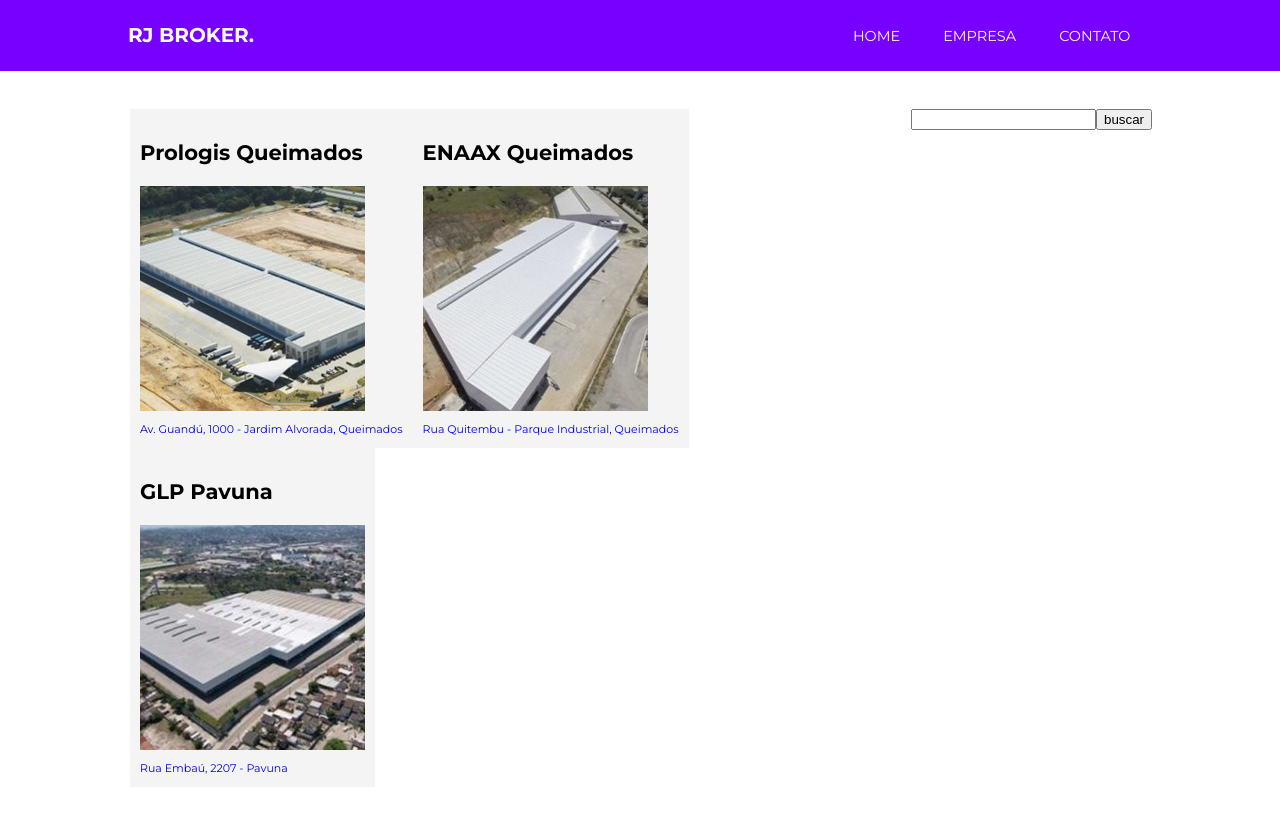
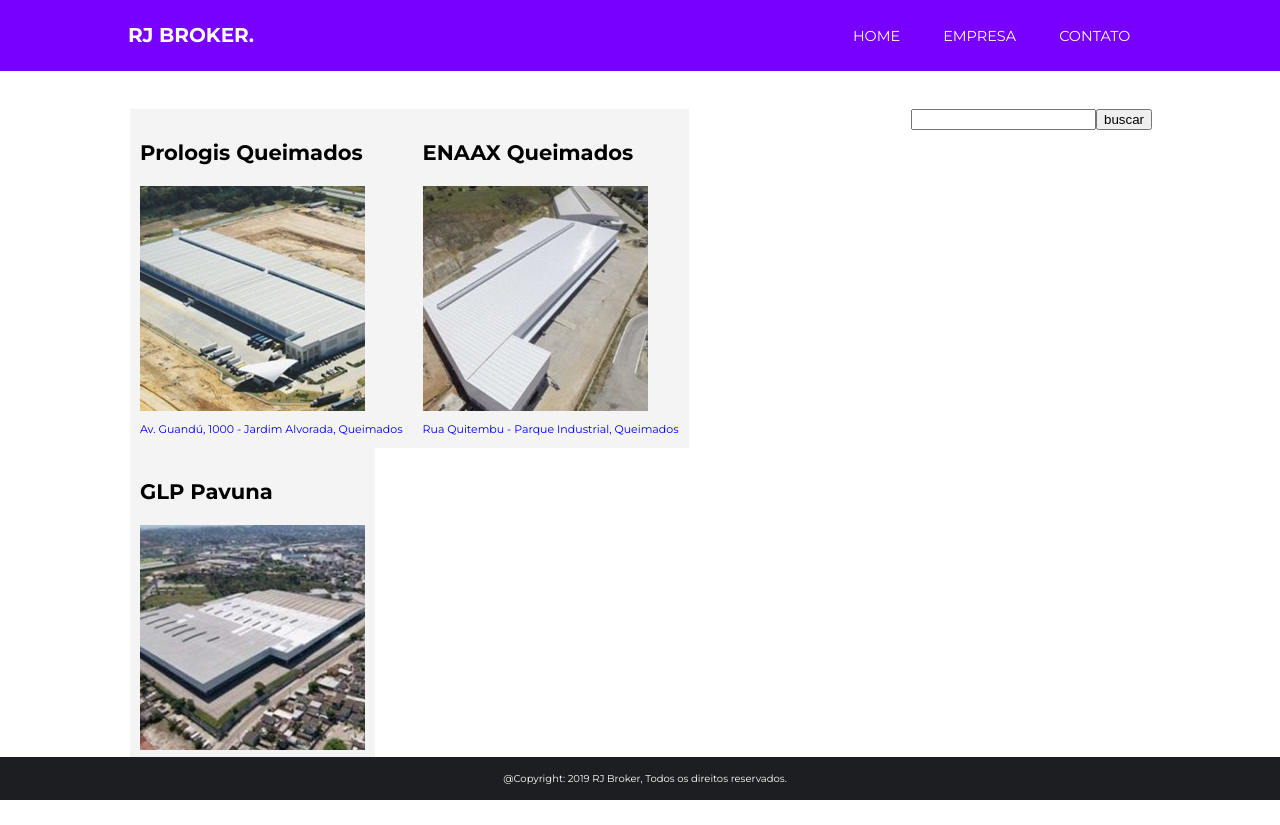
Before and after one commit to Leofariasrj25/rj-broker, an Angular app: page / in a window 1280 px wide. Built offline with nearby package versions, Linux system fonts and the light colour scheme.

Commit message:
alpha 1.0

```diff
--- a/src/app/app.component.html
+++ b/src/app/app.component.html
@@ -7,3 +7,6 @@
 <section>
   <router-outlet></router-outlet>
 </section>
+
+<app-footer>
+</app-footer>
--- a/src/app/app.module.ts
+++ b/src/app/app.module.ts
@@ -14,6 +14,8 @@
 import { ItemListaPropiedadesComponent } from './components/item-lista-propiedades/item-lista-propiedades.component';
 import { TestCaseComponent } from './components/test-case/test-case.component';
 import { SafePipe } from './pipes/safe.pipe';
+import { DescFormatterPipe } from './pipes/desc-formatter.pipe';
+import { FooterComponent } from './components/footer/footer.component';
 
 @NgModule({
   declarations: [
@@ -28,6 +30,8 @@
     ItemListaPropiedadesComponent,
     TestCaseComponent,
     SafePipe,
+    DescFormatterPipe,
+    FooterComponent,
   ],
   imports: [
     BrowserModule,
--- /dev/null
+++ b/src/app/components/footer/footer.component.html
@@ -0,0 +1,6 @@
+  <!-- Site footer -->
+<footer class="footer">
+    <p>
+        @Copyright: 2019 RJ Broker, Todos os direitos reservados.
+    </p>
+</footer>
--- /dev/null
+++ b/src/app/components/footer/footer.component.scss
@@ -0,0 +1,12 @@
+.footer {
+    position:fixed;
+    bottom:0px;
+    width: 100%;
+    padding: 5px;
+
+    text-align: center;
+    font-size: 10px;
+
+    background: #1d1e22;
+    color: white;
+}
--- /dev/null
+++ b/src/app/components/footer/footer.component.ts
@@ -0,0 +1,15 @@
+import { Component, OnInit } from '@angular/core';
+
+@Component({
+  selector: 'app-footer',
+  templateUrl: './footer.component.html',
+  styleUrls: ['./footer.component.scss']
+})
+export class FooterComponent implements OnInit {
+
+  constructor() { }
+
+  ngOnInit() {
+  }
+
+}
--- a/src/app/components/propiedade/propiedade.component.html
+++ b/src/app/components/propiedade/propiedade.component.html
@@ -9,8 +9,7 @@
         <p>
             <img [src]="imovel.thumb">
         </p>
-        <p class="imovelDesc">
-            {{ imovel.description }}
+        <p class="imovelDesc" [innerHTML]="imovel.description | descFormatter">
         </p>
     </div>
 
@@ -36,7 +35,7 @@
                                <span>{{ imovel.type }}</span>
                             </div>
                        </li>
-                       <li>
+                       <!-- <li>
                             <div class="info-item-title">
                                <span class="info-item-title">Área Bruta</span>
                            </div>
@@ -44,7 +43,7 @@
                             <div class="info-item-value">
                                <span>A definir</span>
                             </div>
-                       </li>
+                       </li> -->
                  </ul>
             </div>
 
--- /dev/null
+++ b/src/app/pipes/desc-formatter.pipe.ts
@@ -0,0 +1,15 @@
+import { Pipe, PipeTransform } from '@angular/core';
+
+@Pipe({
+  name: 'descFormatter'
+})
+export class DescFormatterPipe implements PipeTransform {
+
+  transform(description: string): string {
+    let rawString = String.raw`${description}`;
+    let newDescription = rawString.replace(/\n/g, '<br>');
+
+    return newDescription;
+  }
+
+}
--- a/src/index.html
+++ b/src/index.html
@@ -9,6 +9,8 @@
   <link rel="icon" type="image/x-icon" href="favicon.ico">
 </head>
 <body>
-  <app-root></app-root>
+  <div class=content>
+    <app-root></app-root>
+  </div>
 </body>
 </html>
--- a/src/styles.scss
+++ b/src/styles.scss
@@ -10,6 +10,14 @@
 body {
     font-family: 'Montserrat';
     font-size: 18px;
+    display: flex;
+    flex-direction: column;
+    height: 100%;
+}
+
+.content {
+    flex: 1 0 auto; /* Prevent Chrome, Opera, and Safari from letting these items shrink to smaller than their content's default minimum size. */
+    height: 100%;
 }
 
 a {
```
Also changed, not shown: 2 other files (tests, documents, lock files or other folders).
